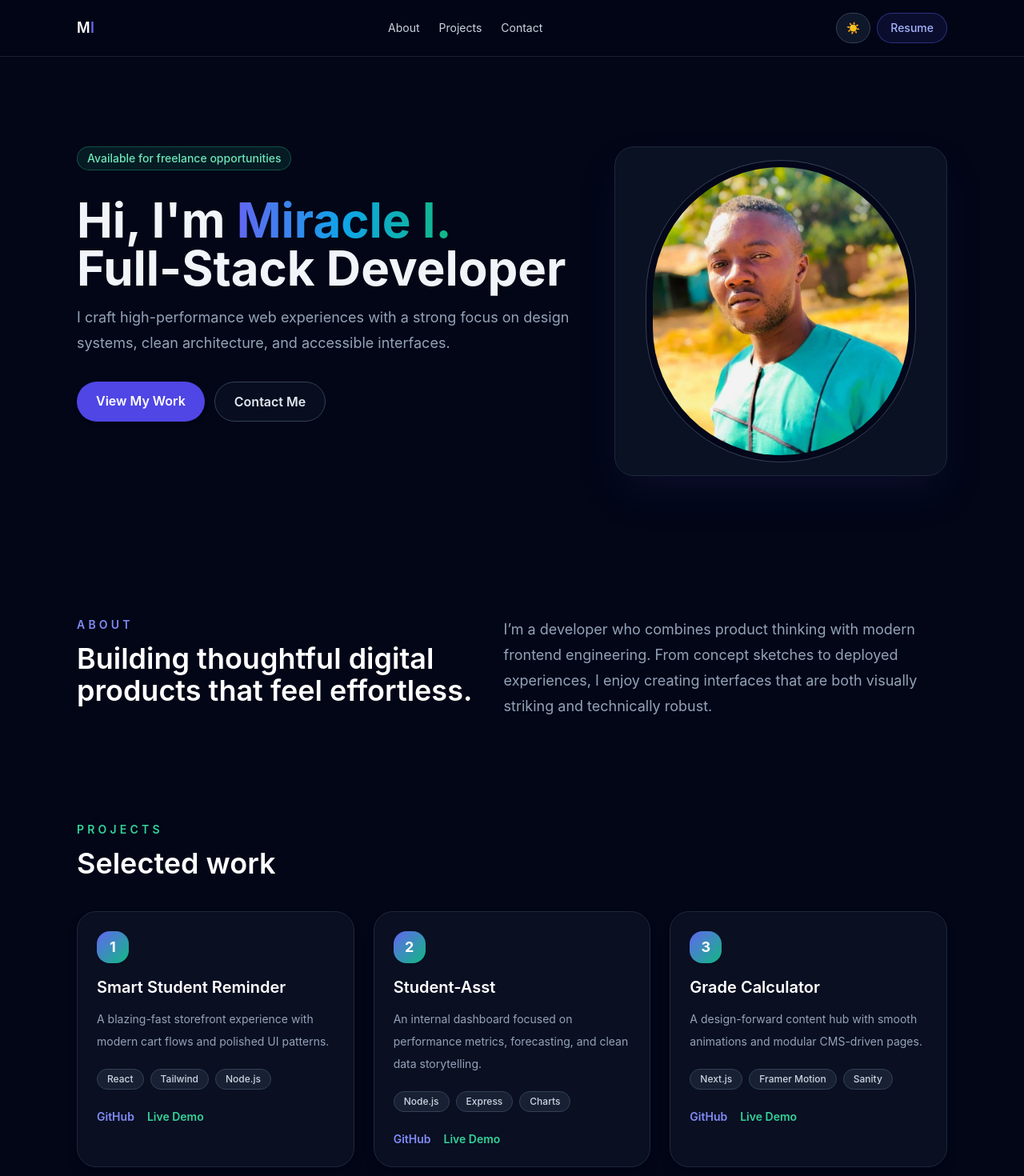
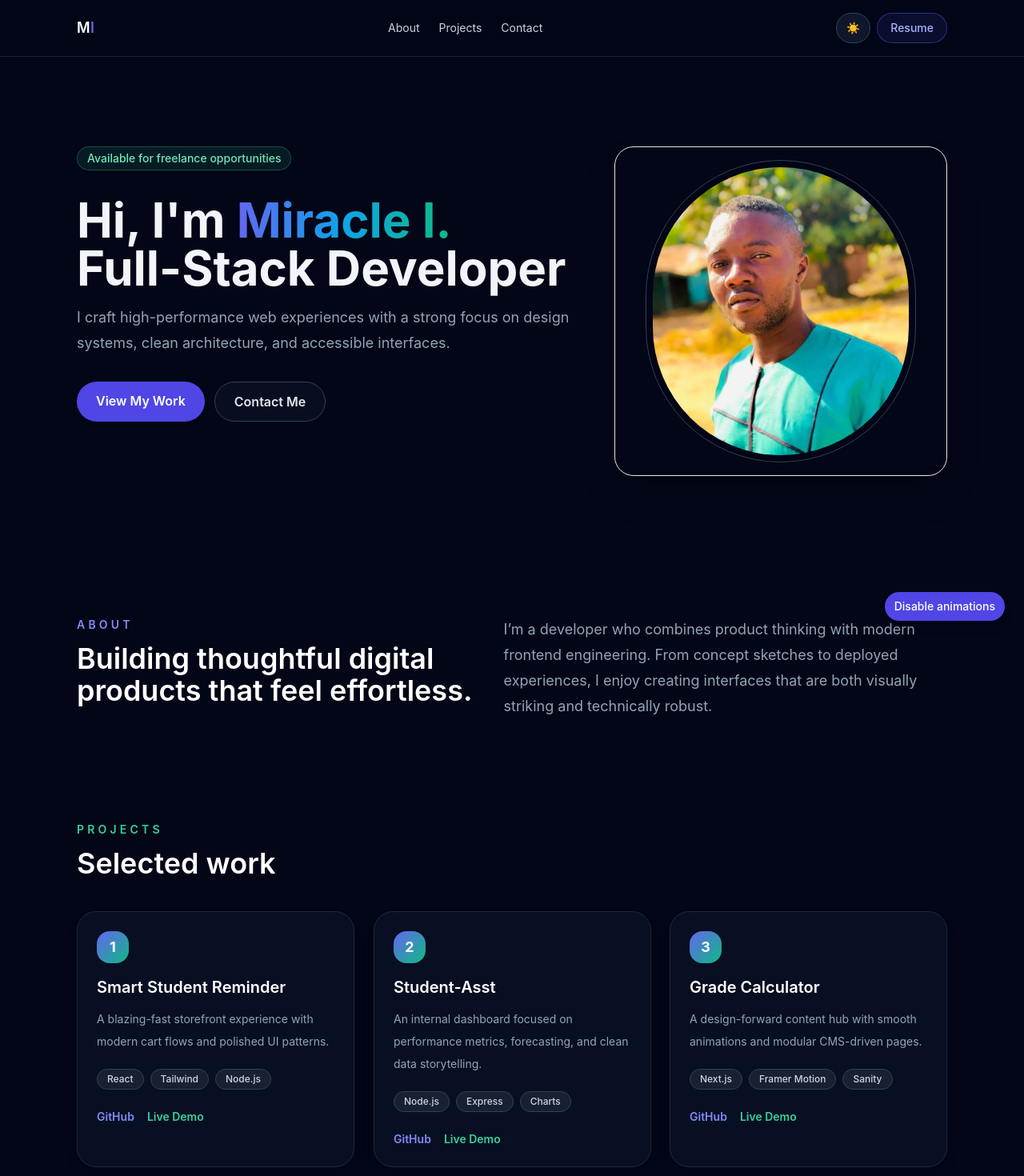
Before and after one commit to miracle-Mi-Code/Portfolio, a React (Vite) app: page / in a window 1280 px wide. Shown: the top 1470 px of the page at 80% size. Built offline with nearby package versions, Linux system fonts and the light colour scheme; the HTML template or start-up script is replaced by a standard one.

Commit message:
Update portfolio project section and styling

```diff
--- a/src/App.jsx
+++ b/src/App.jsx
@@ -1,4 +1,4 @@
-import { useState } from 'react';
+import { useEffect, useState } from 'react';
 import miImage from './mi.jpg';
 
 const projects = [
@@ -36,7 +36,7 @@ const projects = [
   },
   {
     id: 5,
-    title: 'Portal Hub',
+    title: 'fastPortal',
     description: 'A blazing-fast storefront experience with modern cart flows and polished UI patterns.',
     tags: ['HTML', 'CSS', 'JavaScript'],
     githubLink: 'https://github.com/miracle-Mi-Code/fastPortal/',
@@ -106,7 +106,7 @@ const socialLinks = [
   },
   {
     label: 'WhatsApp',
-    href: 'https://wa.me/2347012117736',
+    href: 'https://wa.me/2347012117736?text=HELLO%20I%27M%20MIRACLE%20MI%2C%20THANK%20YOU%20FOR%20CONTACTING%20ME%20SO%20WE%20CAN%20BUILD%20TOGETHER',
     icon: (
       <svg viewBox="0 0 24 24" fill="currentColor" className="h-5 w-5">
         <path d="M19.1 4.9A9.6 9.6 0 0 0 4.8 19l-.7 2.3 2.3-.7a9.6 9.6 0 0 0 13.7-8.7 9.6 9.6 0 0 0-1-4.9ZM12 20.2A7.9 7.9 0 0 1 6.7 6.7a7.9 7.9 0 0 1 10.5 10.5A7.9 7.9 0 0 1 12 20.2Zm4.3-6.1c-.2-.1-1.2-.6-1.4-.7-.2-.1-.3-.1-.4.1-.1.2-.5.7-.7.8-.1.2-.3.2-.5.1a6.2 6.2 0 0 1-1.8-1.1 6.8 6.8 0 0 1-1.3-1.6c-.1-.2 0-.3.1-.4l.4-.4c.1-.1.2-.2.3-.3a.3.3 0 0 0 0-.3l-.2-.4c-.1-.2-.4-.5-.6-.8-.2-.2-.4-.1-.5-.1h-.4c-.1 0-.3.1-.5.2-.2.2-.6.6-.6 1.5 0 .9.6 1.7.7 1.8.1.2 1.3 2 3.2 2.8.2.1.4.1.5.1.2 0 .4-.1.6-.2.2-.1.7-.6.8-.9.1-.2.1-.4 0-.5Z" />
@@ -139,11 +139,73 @@ function App() {
   const [isSubmitting, setIsSubmitting] = useState(false);
   const [isMenuOpen, setIsMenuOpen] = useState(false);
   const [isDarkMode, setIsDarkMode] = useState(true);
+  const [animationsEnabled, setAnimationsEnabled] = useState(true);
+  const [revealed, setRevealed] = useState(() => new Set());
 
   const themeText = isDarkMode ? 'text-white' : 'text-slate-900';
   const themeTextSecondary = isDarkMode ? 'text-slate-400' : 'text-slate-600';
   const themeTextMuted = isDarkMode ? 'text-slate-300' : 'text-slate-700';
   const themeInputText = isDarkMode ? 'text-slate-100' : 'text-slate-900';
+
+  useEffect(() => {
+    if (typeof window === 'undefined') return;
+
+    const prefersReduced = window.matchMedia && window.matchMedia('(prefers-reduced-motion: reduce)').matches;
+    const isSmallScreen = window.innerWidth < 640;
+    if (prefersReduced || isSmallScreen) {
+      setAnimationsEnabled(false);
+    }
+  }, []);
+
+  useEffect(() => {
+    if (typeof window === 'undefined') return;
+
+    const els = Array.from(document.querySelectorAll('[data-reveal-id]'));
+
+    // helper to add to revealed set
+    const addRevealed = (id) => {
+      setRevealed((prev) => {
+        if (prev.has(id)) return prev;
+        const next = new Set(prev);
+        next.add(id);
+        return next;
+      });
+    };
+
+    // If animations disabled or no IntersectionObserver, reveal all immediately
+    if (!animationsEnabled || !('IntersectionObserver' in window)) {
+      els.forEach((el) => {
+        const id = el.dataset.revealId;
+        if (id) addRevealed(id);
+      });
+      return;
+    }
+
+    const observer = new IntersectionObserver(
+      (entries, obs) => {
+        entries.forEach((entry) => {
+          if (entry.isIntersecting) {
+            const id = entry.target.dataset.revealId;
+            if (id) addRevealed(id);
+            obs.unobserve(entry.target);
+          }
+        });
+      },
+      { threshold: 0.12 }
+    );
+
+    els.forEach((el) => observer.observe(el));
+
+    return () => observer.disconnect();
+  }, [animationsEnabled]);
+
+  const revealStyle = (id, delay = '0ms') => {
+    const base = { ['--delay']: delay };
+    if (revealed.has(id)) {
+      return { ...base, opacity: 1, transform: 'translateY(0) scale(1)' };
+    }
+    return base;
+  };
 
   const handleChange = (event) => {
     const { name, value } = event.target;
@@ -259,7 +321,7 @@ function App() {
 
       <main id="home">
         <section className="mx-auto grid max-w-6xl gap-12 px-4 py-20 sm:px-6 lg:grid-cols-[1.2fr_0.8fr] lg:px-8 lg:py-28">
-          <div className="space-y-8">
+          <div data-reveal-id="hero" style={revealStyle('hero', '0ms')} className={`space-y-8 reveal reveal-zoom`}>
             <div className={`inline-flex items-center rounded-full border px-3 py-1 text-sm font-medium ${isDarkMode ? 'border-emerald-400/30 bg-emerald-400/10 text-emerald-300' : 'border-emerald-600/30 bg-emerald-50 text-emerald-700'}`}>
               Available for freelance opportunities
             </div>
@@ -292,7 +354,7 @@ function App() {
             </div>
           </div>
 
-          <div className={`flex items-center justify-center rounded-3xl border p-4 shadow-2xl backdrop-blur transition-colors ${isDarkMode ? 'border-slate-800 bg-slate-900/70 shadow-indigo-950/40' : 'border-slate-200 bg-white shadow-slate-200/80'}`}>
+          <div data-reveal-id="hero-avatar" style={revealStyle('hero-avatar', '120ms')} className={`flex items-center justify-center rounded-3xl border p-4 shadow-2xl backdrop-blur transition-colors reveal reveal-scale`}>
             <div className={`overflow-hidden rounded-full border p-2 ${isDarkMode ? 'border-slate-700 bg-slate-950/80' : 'border-slate-200 bg-slate-100'}`}>
               <img
                 src={miImage}
@@ -323,10 +385,12 @@ function App() {
             </div>
           </div>
           <div className="grid gap-6 md:grid-cols-2 xl:grid-cols-3">
-            {projects.map((project) => (
+            {projects.map((project, idx) => (
               <article
                 key={project.id}
-                className={`group rounded-3xl border p-6 shadow-lg transition duration-300 hover:-translate-y-2 ${isDarkMode ? 'border-slate-800 bg-slate-900/60 shadow-slate-950/30 hover:border-indigo-500/40' : 'border-slate-200 bg-white shadow-slate-200/60 hover:border-indigo-300 hover:shadow-md'}`}
+                data-reveal-id={`project-${project.id}`}
+                style={revealStyle(`project-${project.id}`, `${idx * 80}ms`)}
+                className={`reveal reveal-fade group rounded-3xl border p-6 shadow-lg hover:-translate-y-2 ${isDarkMode ? 'border-slate-800 bg-slate-900/60 shadow-slate-950/30 hover:border-indigo-500/40' : 'border-slate-200 bg-white shadow-slate-200/60 hover:border-indigo-300 hover:shadow-md'}`}
               >
                 <div className="mb-4 flex h-10 w-10 items-center justify-center rounded-2xl bg-gradient-to-br from-indigo-500 to-emerald-500 text-lg font-bold text-white shadow-sm">
                   {project.id}
@@ -358,8 +422,8 @@ function App() {
             <p className={`text-sm font-semibold uppercase tracking-[0.3em] ${isDarkMode ? 'text-indigo-400' : 'text-indigo-600'}`}>Skills</p>
             <h2 className={`mt-3 text-3xl font-semibold sm:text-4xl ${themeText}`}>Core capabilities</h2>
             <div className="mt-8 grid gap-6 lg:grid-cols-3">
-              {skillGroups.map((group) => (
-                <div key={group.title} className={`rounded-2xl border p-5 ${isDarkMode ? 'border-slate-800 bg-slate-950/70' : 'border-slate-200 bg-slate-50'}`}>
+              {skillGroups.map((group, i) => (
+                <div key={group.title} data-reveal-id={`skills-${i}`} style={revealStyle(`skills-${i}`, `${i * 90}ms`)} className={`reveal reveal-scale rounded-2xl border p-5 ${isDarkMode ? 'border-slate-800 bg-slate-950/70' : 'border-slate-200 bg-slate-50'}`}>
                   <h3 className={`text-lg font-semibold ${themeText}`}>{group.title}</h3>
                   <div className="mt-4 flex flex-wrap gap-2">
                     {group.skills.map((skill) => (
@@ -384,7 +448,7 @@ function App() {
               </p>
             </div>
 
-            <form onSubmit={handleSubmit} className={`rounded-3xl border p-6 shadow-2xl ${isDarkMode ? 'border-slate-800 bg-slate-900/70 shadow-slate-950/30' : 'border-slate-200 bg-white shadow-slate-200/60'}`}>
+            <form data-reveal-id="contact" onSubmit={handleSubmit} style={revealStyle('contact', '220ms')} className={`reveal reveal-zoom rounded-3xl border p-6 shadow-2xl ${isDarkMode ? 'border-slate-800 bg-slate-900/70 shadow-slate-950/30' : 'border-slate-200 bg-white shadow-slate-200/60'}`}>
               <div className="space-y-4">
                 <div>
                   <label className={`mb-2 block text-sm font-medium ${themeTextMuted}`} htmlFor="name">Name</label>
@@ -465,6 +529,14 @@ function App() {
           </div>
         </div>
       </footer>
+      <button
+        type="button"
+        onClick={() => setAnimationsEnabled((v) => !v)}
+        aria-pressed={!animationsEnabled}
+        className={`fixed z-50 bottom-6 right-6 hidden items-center gap-2 rounded-full px-3 py-2 text-sm font-medium shadow-lg md:flex ${animationsEnabled ? 'bg-indigo-600 text-white' : 'bg-slate-200 text-slate-800'}`}
+      >
+        {animationsEnabled ? 'Disable animations' : 'Enable animations'}
+      </button>
     </div>
   );
 }
--- a/src/index.css
+++ b/src/index.css
@@ -18,3 +18,71 @@ body {
 * {
   box-sizing: border-box;
 }
+
+/* Scroll reveal animations for portfolio cards */
+.reveal {
+  opacity: 0;
+  transform: translateY(1.5rem);
+  transition: opacity 700ms cubic-bezier(.22, .98, .38, .99), transform 700ms cubic-bezier(.22, .98, .38, .99);
+  transition-delay: var(--delay, 0ms);
+}
+
+.reveal.in-view {
+  opacity: 1;
+  transform: translateY(0);
+}
+
+@media (prefers-reduced-motion: reduce) {
+  .reveal {
+    transition: none !important;
+    transform: none !important;
+    opacity: 1 !important;
+  }
+}
+
+/* Variants for subtle per-section differences */
+.reveal-zoom {
+  transform: translateY(1.6rem) scale(0.96);
+}
+
+.reveal-zoom.in-view {
+  transform: translateY(0) scale(1);
+}
+
+.reveal-scale {
+  transform: translateY(1.3rem) scale(0.98);
+}
+
+.reveal-scale.in-view {
+  transform: translateY(0) scale(1.02);
+}
+
+.reveal-fade {
+  transform: translateY(1rem) scale(1);
+  transition: opacity 600ms cubic-bezier(.2, .9, .2, 1) var(--delay, 0ms), transform 600ms cubic-bezier(.2, .9, .2, 1) var(--delay, 0ms);
+}
+
+.reveal-fade.in-view {
+  transform: translateY(0) scale(1);
+}
+
+/* Scroll reveal animations */
+.reveal {
+  opacity: 0;
+  transform: translateY(18px) scale(0.995);
+  transition: opacity 600ms cubic-bezier(.2, .9, .2, 1) var(--delay, 0ms), transform 600ms cubic-bezier(.2, .9, .2, 1) var(--delay, 0ms);
+  will-change: opacity, transform;
+}
+
+.reveal.in-view {
+  opacity: 1;
+  transform: translateY(0) scale(1);
+}
+
+@media (prefers-reduced-motion: reduce) {
+  .reveal {
+    transition: none !important;
+    transform: none !important;
+    opacity: 1 !important;
+  }
+}
```
